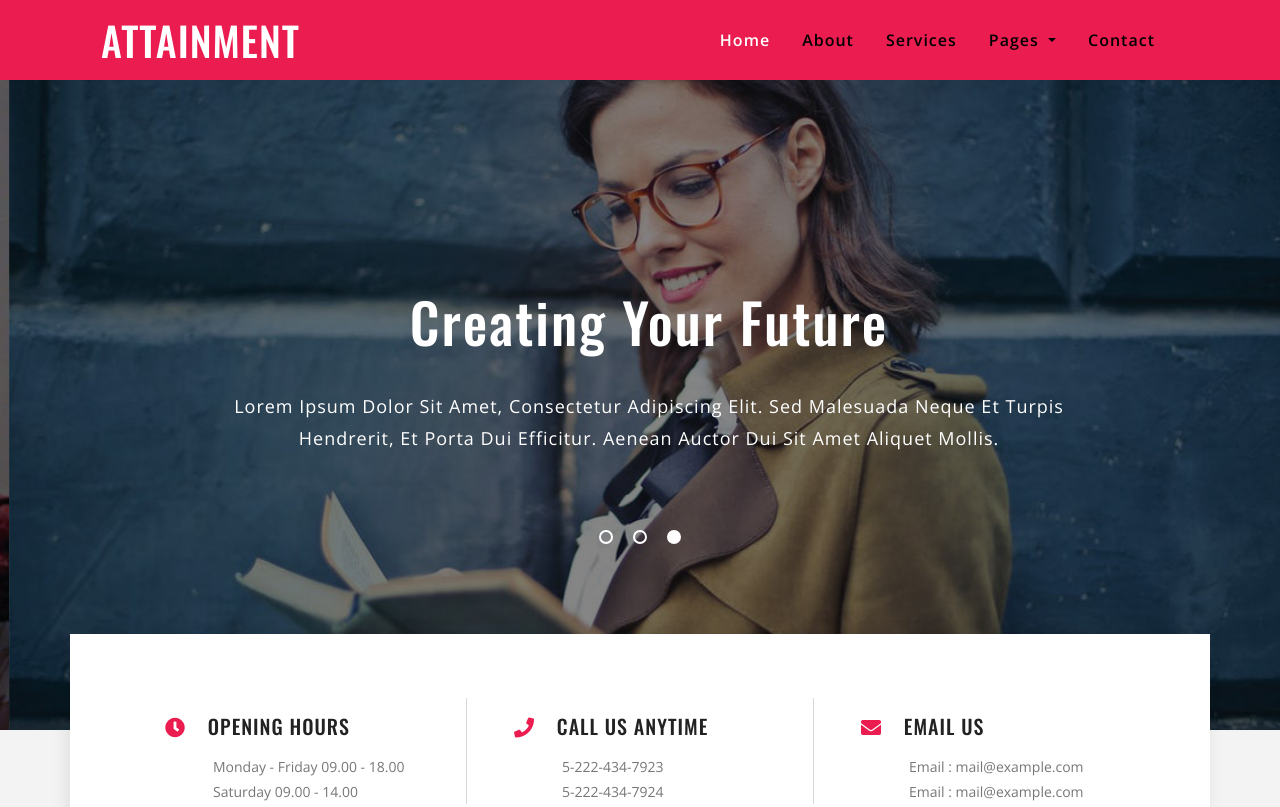
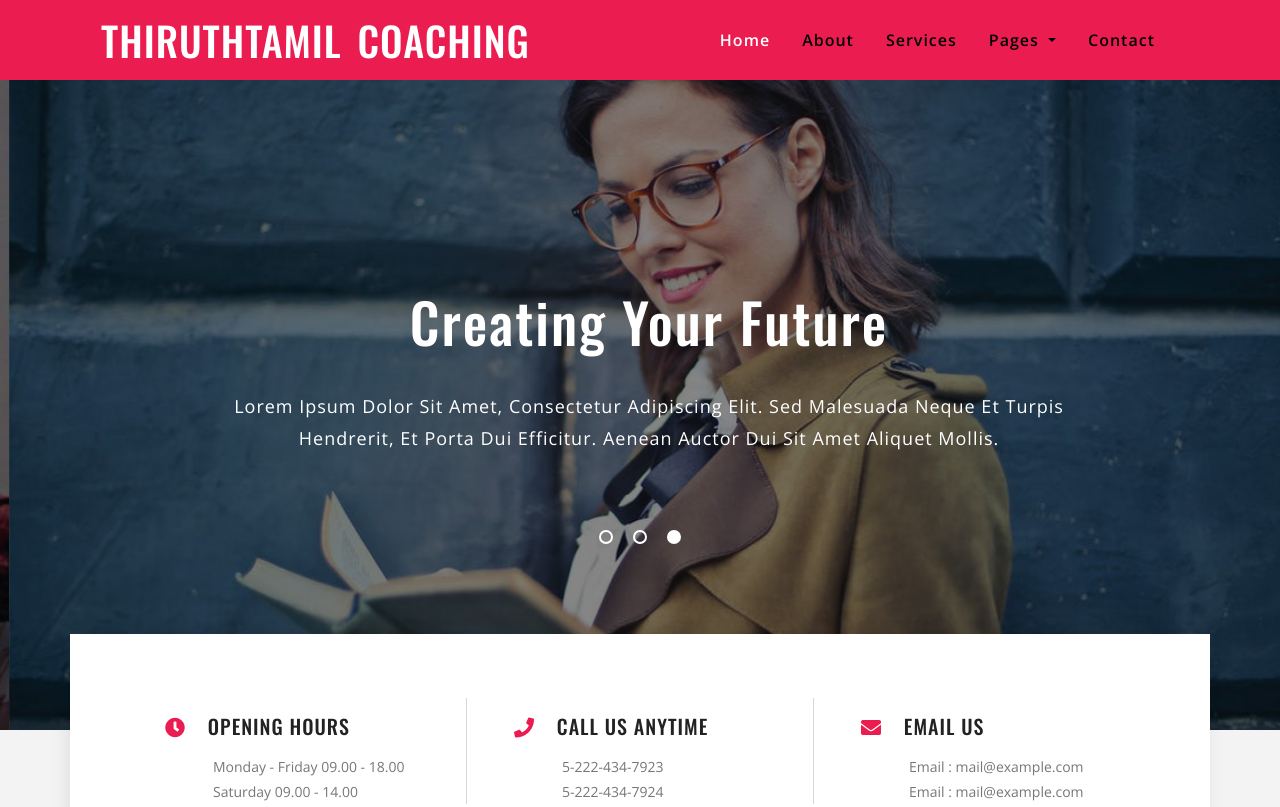
Before and after one commit to thiruthtamilcoaching/thiruthtamilcoaching.github.io, a plain HTML site: page index.html in a window 1280 px wide. Shown: the top 807 px of the page. Drawn offline with nearby package versions, Linux system fonts and the light colour scheme.

Commit message:
Update index.html

```diff
--- a/index.html
+++ b/index.html
@@ -45,7 +45,7 @@ Smartphone Compatible web template, free webdesigns for Nokia, Samsung, LG, Sony
                 <nav class="navbar navbar-expand-lg navbar-light bg-gradient-secondary">
                     <h1>
                         <a class="navbar-brand" href="index.html">
-                          Attainment
+                          Thiruthtamil Coaching
                         </a>
                     </h1>
                     <button class="navbar-toggler ml-md-auto" type="button" data-toggle="collapse" data-target="#navbarSupportedContent" aria-controls="navbarSupportedContent"
```
